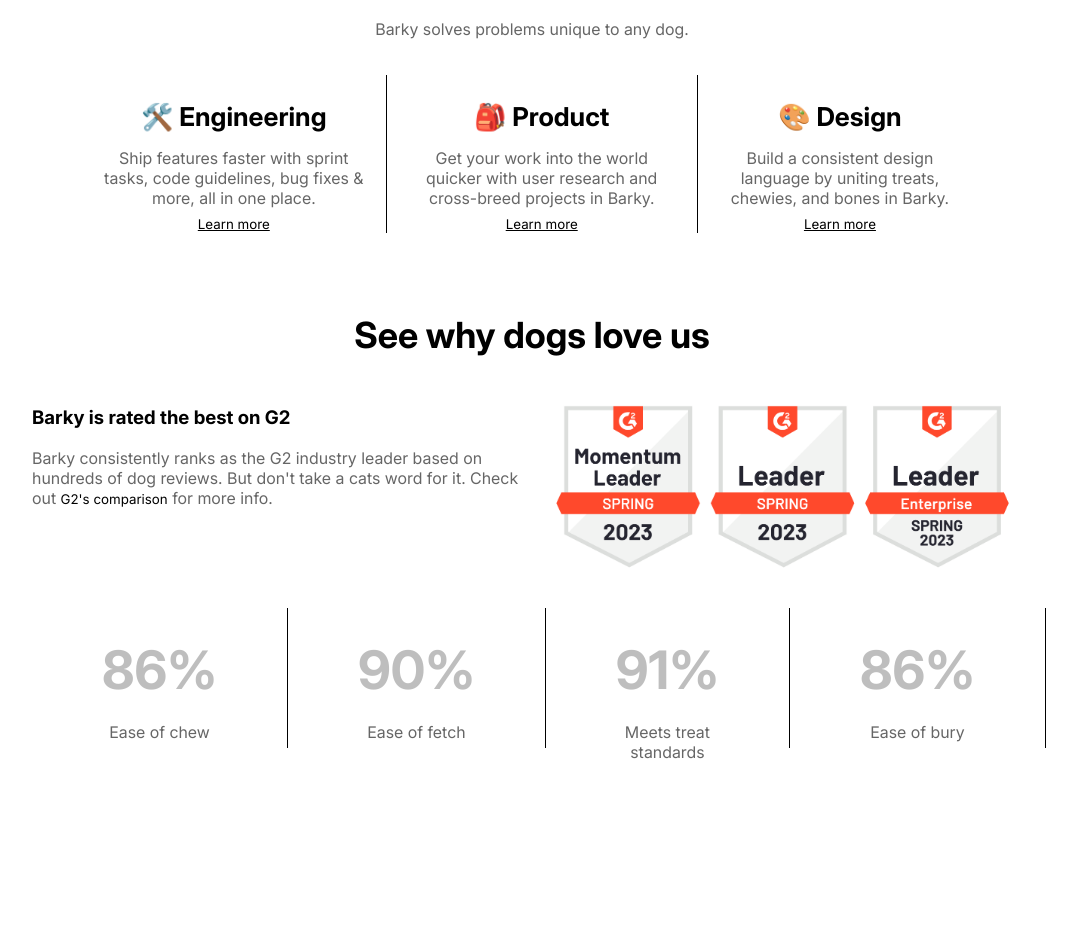
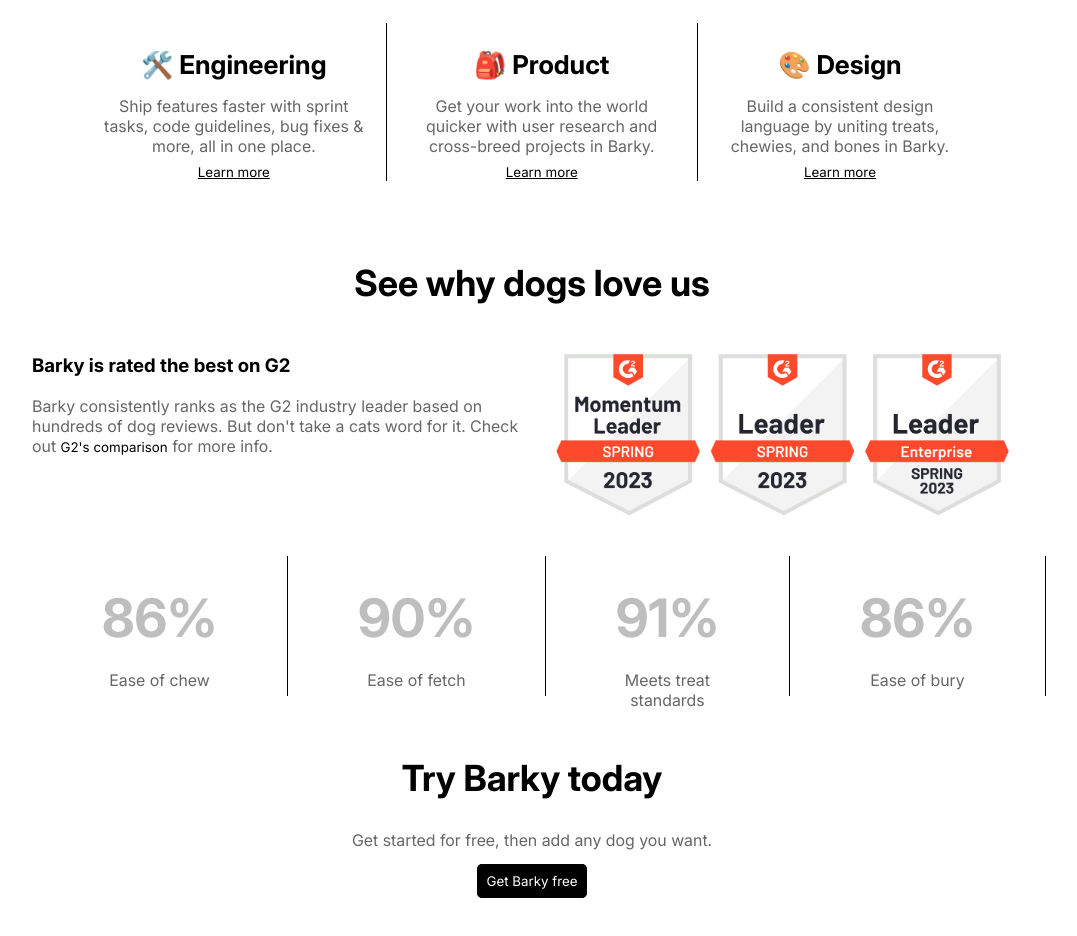
Before and after one commit to jiji-98/DDU1_projekt, a plain HTML site: page html/ddu1_projekt.html in a window 1280 px wide. Shown: the part 4964-5900 px from the top of the page, without its empty margins (108-1185 px from the left). Before the commit the page ends 5726 px from the top, so only its background shows below. Drawn offline with Linux system fonts and the light colour scheme.

Commit message:
try barky
För den sista sektionen så la jag in de tre elementen som skulle förekomma och satte in text-align : center  och lite padding och margin för att efterlikna pdf filen.

Sist la jag in min footer då det är den sista diven jag ska använda för sidan.

```diff
--- a/css/ddu1_projekt.css
+++ b/css/ddu1_projekt.css
@@ -320,4 +320,15 @@ a {
     border-right: none;
 }
 
+/*TRY BARKY FREE*/
+
+
+.try_barky{
+    padding: 30px 0;
+    text-align: center;
+    margin-bottom: 50px;
 }
+
+.try_barky p{
+    margin-bottom: 20px;
+}
--- a/html/ddu1_projekt.html
+++ b/html/ddu1_projekt.html
@@ -124,7 +124,6 @@
 
         <section id="pricing">
             <h1>Start with the Free Plan</h1>
-            <p>Round up your pack and start sniffing out some organization. No need to worry about time limits or pawing
             <p id="pricing_p">Round up your pack and start sniffing out some organization. No need to worry about time
                 limits or pawing
                 over credit cards—just wag your tail and give it a try before you commit.</p>
@@ -224,6 +223,14 @@
                 </div>
             </div>
         </section>
+        <section class="try_barky">
+            <h2>Try Barky today</h2>
+            <p>Get started for free, then add any dog you want.</p>
+            <a class="button_free" href="#">Get Barky free</a>
+        </section>
+        <footer>
+
+        </footer>
     </main>
 
 </body>
```
